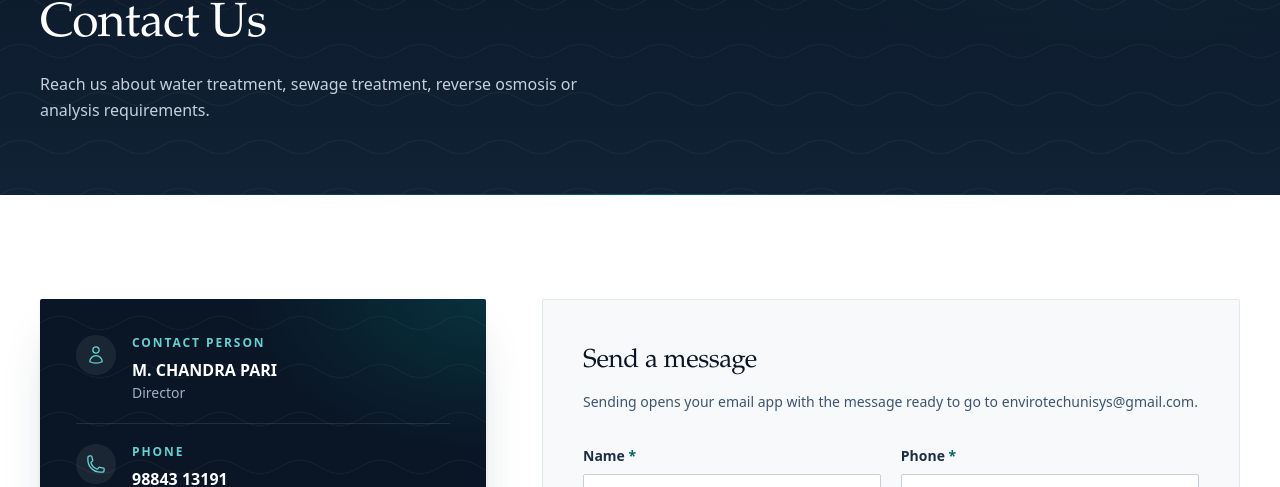
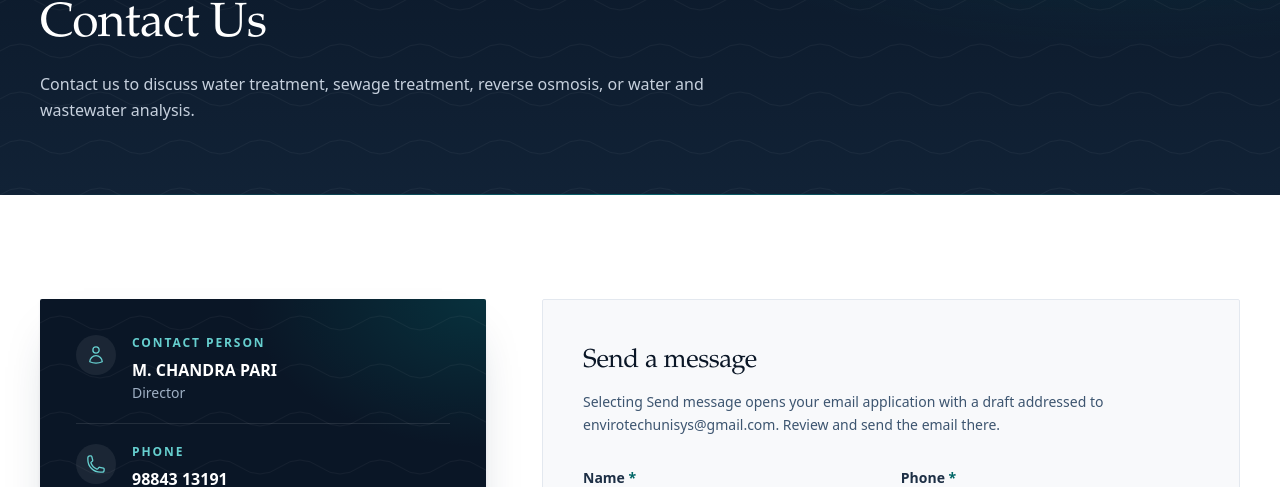
Before and after one commit to xconversionlab/unisys-enviro-tech, a Next.js app: page /contact in a window 1280 px wide. Shown: the part 291-778 px from the top of the page. Built offline with nearby package versions, Linux system fonts and the light colour scheme; no server answers.

Commit message:
Clarify contact page introduction

```diff
--- a/src/app/contact/page.tsx
+++ b/src/app/contact/page.tsx
@@ -8,7 +8,7 @@ import { ContactForm } from "@/components/contact/ContactForm";
 export const metadata: Metadata = {
   title: "Contact",
   description:
-    "Contact UNISYS ENVIRO TECH PVT. LTD. — M. Chandra Pari, Director. Phone 98843 13191, 044 - 295 35483. Chennai, Tamil Nadu.",
+    "Contact UNISYS ENVIRO TECH PVT. LTD. in Chennai, Tamil Nadu. Phone: 98843 13191 or 044 - 295 35483.",
   alternates: { canonical: "/contact" },
 };
 
@@ -26,7 +26,7 @@ export default function ContactPage() {
         crumbs={[{ label: "Home", href: "/" }, { label: "Contact" }]}
         eyebrow="Contact"
         title="Contact Us"
-        description="Reach us about water treatment, sewage treatment, reverse osmosis or analysis requirements."
+        description="Contact us to discuss water treatment, sewage treatment, reverse osmosis, or water and wastewater analysis."
       />
 
       <section className="section-padding bg-white">
@@ -121,7 +121,7 @@ export default function ContactPage() {
                   Send a message
                 </h2>
                 <p className="mb-8 mt-2 text-sm leading-relaxed text-navy-600">
-                  Sending opens your email app with the message ready to go to {contact.email}.
+                  Selecting Send message opens your email application with a draft addressed to {contact.email}. Review and send the email there.
                 </p>
                 <ContactForm />
               </div>
```
